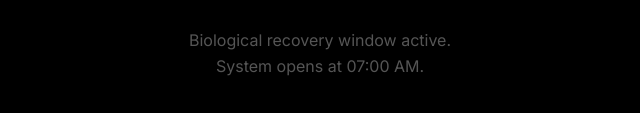
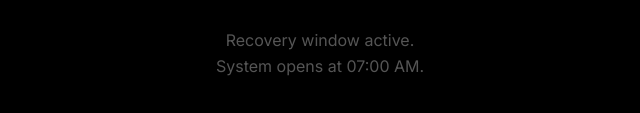
Before and after one commit to s4sxam/sXam-Architect-OS, a plain HTML site: page index.html in a window 1280 px wide. Shown: the part 387-500 px from the top of the page, 320-960 px from the left. Drawn offline with nearby package versions, Linux system fonts and the light colour scheme.

Commit message:
Update title and text for sleep lock section

```diff
--- a/index.html
+++ b/index.html
@@ -3,7 +3,7 @@
 <head>
     <meta charset="UTF-8">
     <meta name="viewport" content="width=device-width, initial-scale=1.0, user-scalable=no">
-    <title>Architect OS v21 | Absolute Victory</title>
+    <title>Architect | Absolute Victory</title>
 
     <link rel="stylesheet" href="https://cdnjs.cloudflare.com/ajax/libs/font-awesome/6.4.0/css/all.min.css">
     <script src="https://cdn.jsdelivr.net/npm/canvas-confetti@1.5.1/dist/confetti.browser.min.js"></script>
@@ -69,7 +69,7 @@
     <!-- Sleep Lock -->
     <div id="sleep-lock">
         <h1 style="font-family:'Lexend'; color:#EA4335;">⚠️ TIME FOR SLEEP</h1>
-        <p style="color:#555; line-height:1.6; margin-top:15px;">Biological recovery window active.<br>System opens at 07:00 AM.</p>
+        <p style="color:#555; line-height:1.6; margin-top:15px;">Recovery window active.<br>System opens at 07:00 AM.</p>
     </div>
 
     <div id="toast-container" style="position: fixed; top: 30px; left: 50%; transform: translateX(-50%); z-index: 10000;"></div>
```
